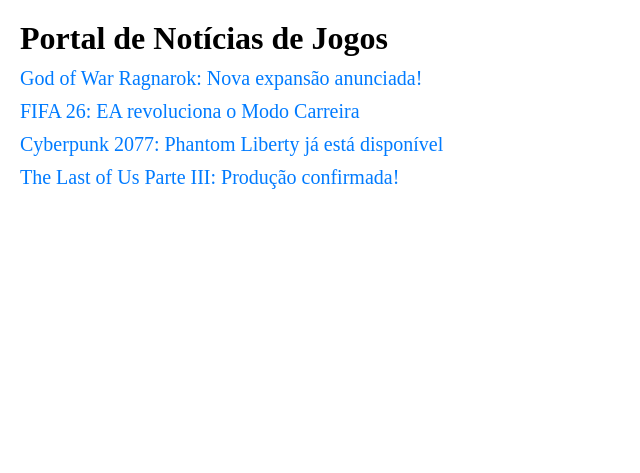
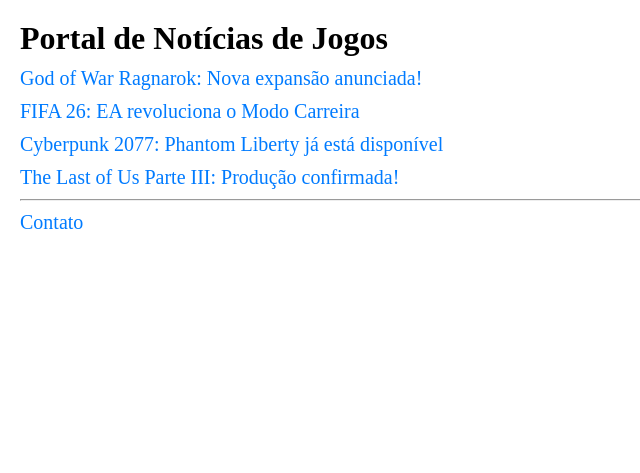
Before and after one commit to MatheusMRRocha/Projeto-Web, a PHP site: page /index.php in a window 1280 px wide. Shown: the part 100-573 px from the top of the page, without its empty margins (0-640 px from the left). Run offline with PHP 8.4, Linux system fonts and the light colour scheme.

Commit message:
Update index.php

```diff
--- a/index.php
+++ b/index.php
@@ -16,6 +16,11 @@
                 <p><a href="html/noticias/noticia2.php">FIFA 26: EA revoluciona o Modo Carreira</a></p>
                 <p><a href="html/noticias/noticia3.php">Cyberpunk 2077: Phantom Liberty já está disponível</a></p>
                 <p><a href="html/noticias/noticia4.php">The Last of Us Parte III: Produção confirmada!</a></p>
+
+                <hr>
+
+                <p><a href="formulario.html">Contato</a></p>
+
             </div>
         </main>
 
```
